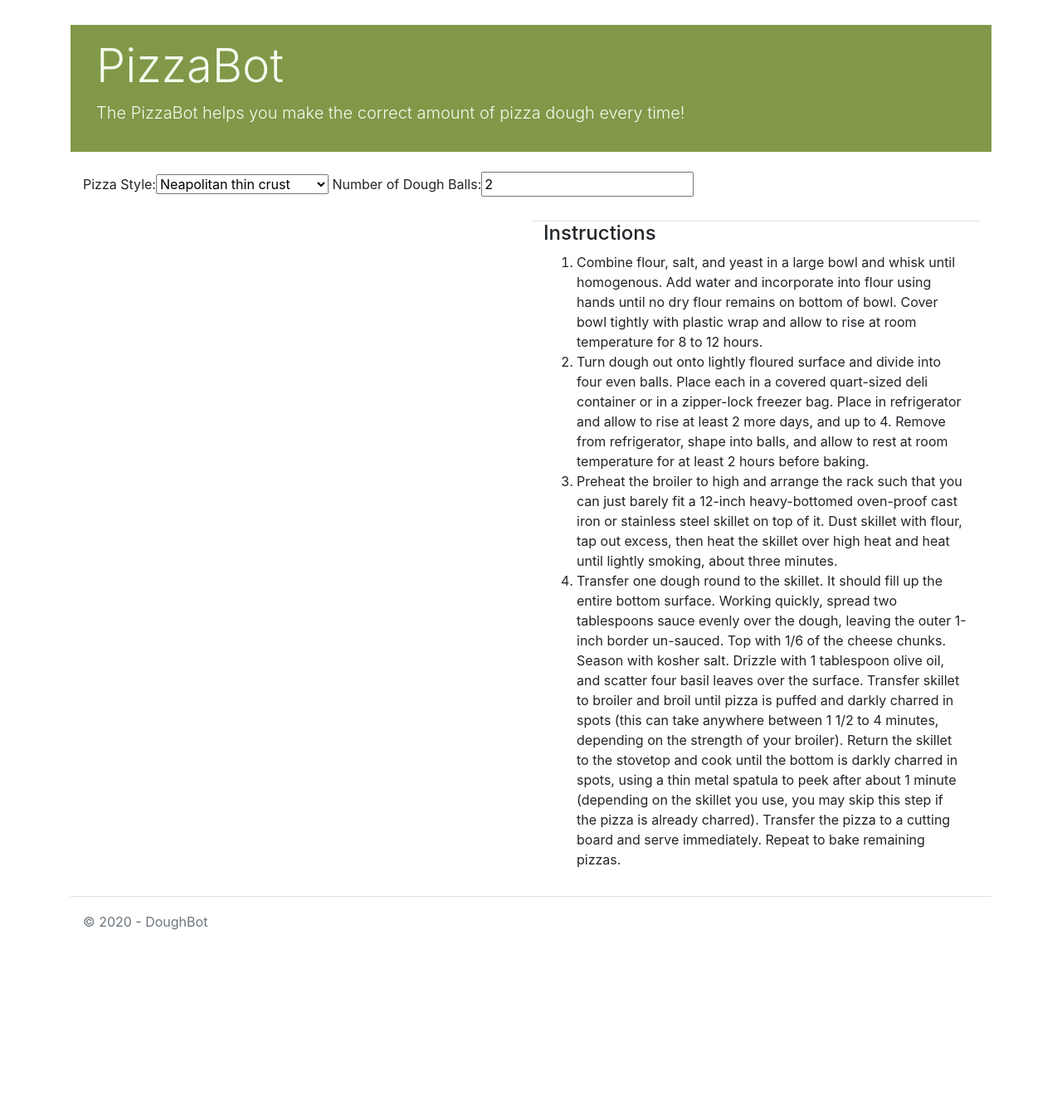
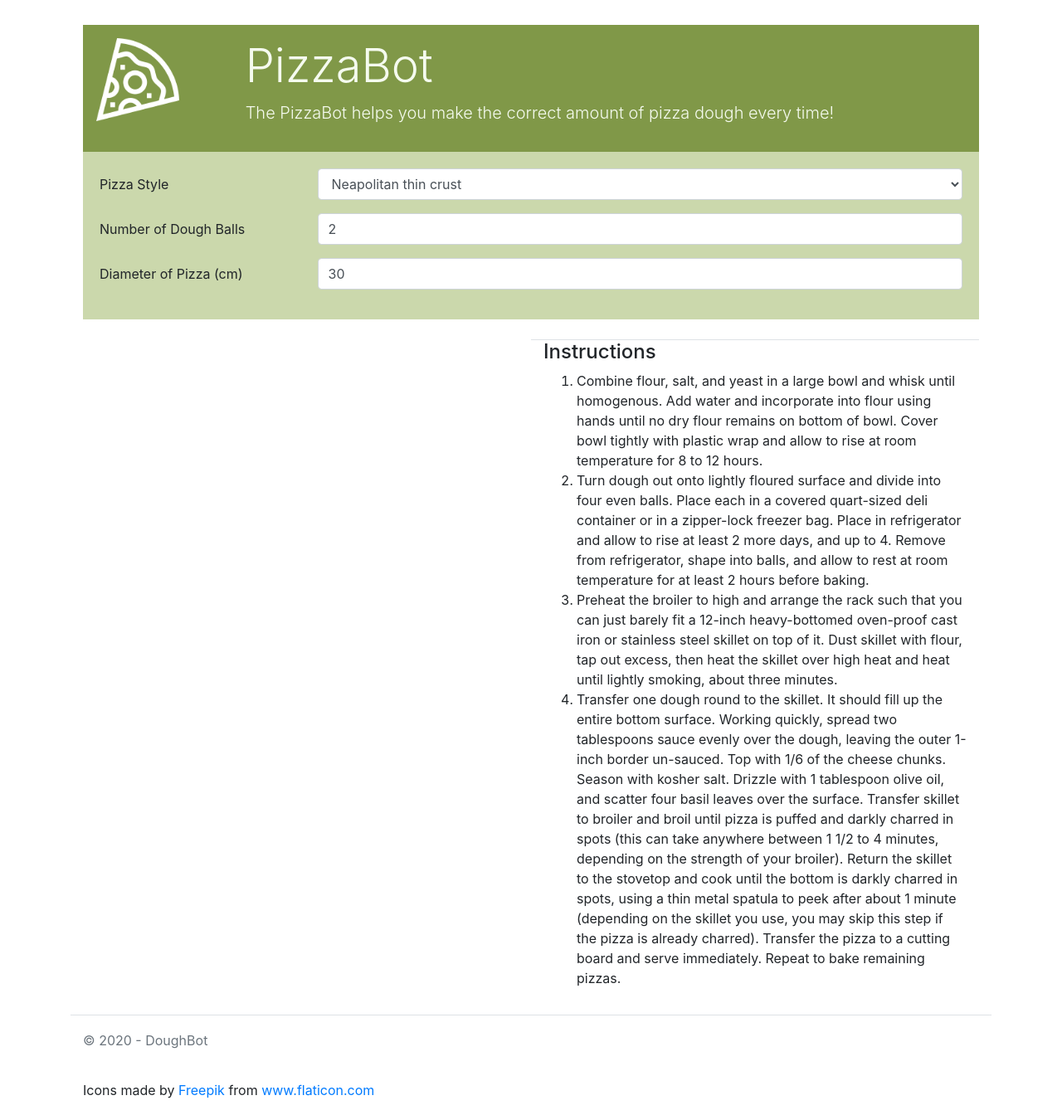
Before and after one commit to mikescha/DoughBot, a Django app: page / in a window 1280 px wide. Shown: the part 56-1400 px from the top of the page at 83% size. Before the commit the page ends 1177 px from the top, so only its background shows below. Run offline with Django 3.2, Linux system fonts and the light colour scheme; some libraries are stand-ins or nearby versions.

Commit message:
More formatting + added ability to scale by diameter of pizza

```diff
--- a/DoughBot/settings.py
+++ b/DoughBot/settings.py
@@ -31,6 +31,7 @@
 # https://docs.djangoproject.com/en/2.1/ref/settings/#std:setting-INSTALLED_APPS
 INSTALLED_APPS = [
     'PizzaBot',
+    'widget_tweaks',
     # Add your apps here to enable them
     'django.contrib.admin',
     'django.contrib.auth',
--- a/PizzaBot/forms.py
+++ b/PizzaBot/forms.py
@@ -17,7 +17,12 @@
 
     dough_balls = forms.IntegerField(
         label = "Number of Dough Balls",
-        initial = Pizza.inital_doughballs
+        initial = Pizza.inital_doughballs,
+        )
+
+    size = forms.IntegerField(
+        label = "Diameter of Pizza (cm)",
+        initial = Pizza.initial_size,
         )
 
 
--- a/PizzaBot/pizza.py
+++ b/PizzaBot/pizza.py
@@ -1,4 +1,5 @@
 """description of the pizza class"""
+import math
 
 neo_pizza_recipe = {
     "flour" : 100.0,
@@ -40,16 +41,24 @@
         DEEPDISH : dd_pizza_recipe,
     }
 
+def scale_circle(d1, d2):
+    area1 = math.pi * pow((d1/2), 2)
+    area2 = math.pi * pow((d2/2), 2)
+
+    return area1/area2
+
 class Pizza(object):
     PIZZA_STYLE_CHOICES = pizza_descriptions
 
     initial_style = NEAPOLITAN
     inital_doughballs = 2
+    initial_size = 30 #cm
 
-    def __init__(self, pizza_style, ball_count):
+    def __init__(self, pizza_style, ball_count, size):
         self.style_choice = ""
         self.style_name = ""
         self.dough_balls = 0
+        self.size = size
         self.ingredients = {}
         for p in pizza_descriptions:
             if p[0] == pizza_style:
@@ -58,6 +67,6 @@
                 self.dough_balls = ball_count
 
                 for ingredient in pizza_recipes[pizza_style]:
-                    self.ingredients[ingredient] = pizza_recipes[pizza_style][ingredient] * ball_count
+                    self.ingredients[ingredient] = pizza_recipes[pizza_style][ingredient] * ball_count * scale_circle(size, self.initial_size)
 
                 break
--- a/PizzaBot/static/app/content/site.css
+++ b/PizzaBot/static/app/content/site.css
@@ -14,8 +14,13 @@
     line-height: 12px;
 }
 
+.form {
+    background-color: #CBD8AC !important;
+    padding: 20px;
+}
+
 .footer {
-    height: 60px; /* Set the fixed height of the footer here */
+    height: 120px; /* Set the fixed height of the footer here */
     line-height: 60px; /* Vertically center the text there */
 }
 .jumbotron {
@@ -28,6 +33,7 @@
     color: #f5fbef;
     padding: 1em;
 }
+
 
 .navbar {
     background-color: #442220;
--- a/PizzaBot/static/app/scripts/pizza.js
+++ b/PizzaBot/static/app/scripts/pizza.js
@@ -77,6 +77,7 @@
             data: {
                 pizza_style: document.getElementById('id_pizza_style').value,
                 dough_balls: parseInt(document.getElementById('id_dough_balls').value),
+                size: parseInt(document.getElementById('id_size').value)
             },
             processData: true,
             success: showRecipe,
@@ -94,10 +95,12 @@
 
     const scale = (s, uBig, uSmall) => {
         var n = "";
-        if (parseFloat(s) >= 1000) {
-            n = (parseFloat(s) / 1000) + " " + uBig;
+        var num = parseFloat(s)
+        num = Math.round((num + Number.EPSILON) * 10) / 10
+        if (num >= 1000) {
+            n = (num / 1000) + " " + uBig;
         } else {
-            n = s + " " +uSmall;
+            n = num + " " +uSmall;
         }
         return n;
     };
@@ -147,7 +150,7 @@
         cell.classList.add("heading-cell");
         cell.colSpan = 2;
         cell.innerHTML = "<h4>" + pizza["style_name"] + "</h4>" +
-            "<p class=\"text-secondary\"><small><i>Makes " + pizza["dough_balls"] + " balls</i></small></p>";
+            "<p class=\"text-secondary\"><small><i>Makes " + pizza["dough_balls"] + " balls for " + pizza["size"] + "cm pizzas</i></small></p>";
 
     };
 
--- a/PizzaBot/templates/app/layout.html
+++ b/PizzaBot/templates/app/layout.html
@@ -41,6 +41,7 @@
         <footer class="footer mt-auto py-3">
             <div class="container border-top">
                 <span class="text-muted">&copy; {{ year }} - DoughBot</span>
+                <div>Icons made by <a href="https://www.flaticon.com/authors/freepik" title="Freepik">Freepik</a> from <a href="https://www.flaticon.com/" title="Flaticon">www.flaticon.com</a></div>
             </div>
         </footer>
 
--- a/PizzaBot/templates/app/pizza.html
+++ b/PizzaBot/templates/app/pizza.html
@@ -1,23 +1,40 @@
 {% extends "app/layout.html" %}
+{% load i18n widget_tweaks %}
 
 {% block content %}
 
-    <div class="jumbotron-fluid">
-        <div class="container">
-            <h1 class="display-4">{{ title }}</h1>
-            <p class="lead">{{ message }}</p>
-       </div>
+    {% load static %}
+    <div class="container-fluid">
+        <div class="jumbotron-fluid">
+            <div class="row">
+                <div class="col-2">
+                    <img class="img-fluid" src="{% static "app/graphics/pizza.png" %}" width="100" height="100" alt="Pizza">
+                </div>
+                <div class="col-10">
+                    <h1 class="display-4">{{ title }}</h1>
+                    <p class="lead">{{ message }}</p>
+                </div>
+            </div>
+        </div>
+
+        <form class="form" action="/" method="post" id="pizza-form">
+            {% csrf_token %}
+
+            {% for field in form %}
+                <div class="form-group form-row">
+                <label class="col-form-label col-sm-3" for="id_{{ field.name }}">{{ field.label }}</label>
+                    <div class="col-sm-9">{{ field|attr:"class:form-control" }}
+                        {% if field.help_text %}
+                            <p class="form-text text-muted"><small>{{ field.help_text }}</small></p>
+                        {% endif %}
+                    </div>
+                </div>
+            {% endfor %}
+        </form>
     </div>
 
 
     <main class="container">
-        <br />
-
-        <form action="/" method="post" id="pizza-form">
-                {% csrf_token %}
-                {{ form }}
-        </form>
-
         <br />
         <div class="container">
             <div class="row">
--- a/PizzaBot/views.py
+++ b/PizzaBot/views.py
@@ -23,8 +23,8 @@
             # process the data in form.cleaned_data as required
             style = form.cleaned_data["pizza_style"]
             dough_balls = form.cleaned_data["dough_balls"]
-
-            the_pizza = Pizza(style, dough_balls)
+            size = form.cleaned_data["size"]
+            the_pizza = Pizza(style, dough_balls, size)
 
             # If we are POSTing, then return the response to the JQuery code so it can draw it on the page without refresh
             serialized_data = json.dumps(the_pizza.__dict__)
```
Also changed, not shown: PizzaBot/static/app/graphics/pizza.png (added), PizzaBot/static/app/graphics/pizzapic.jpg (added), 1 other file.
